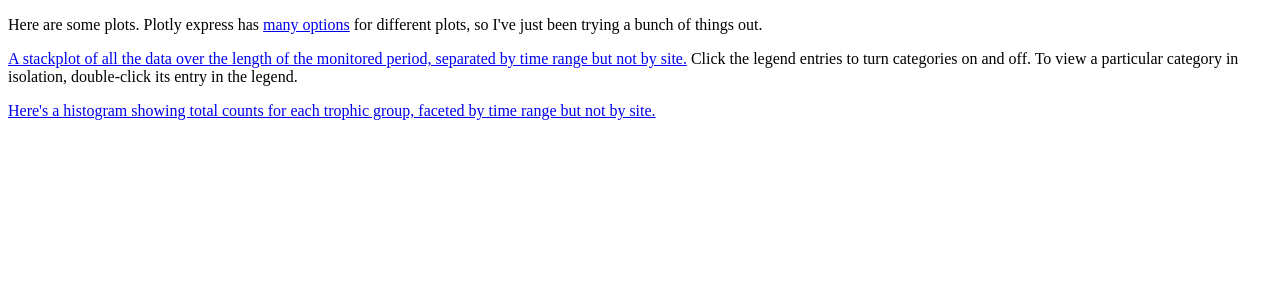
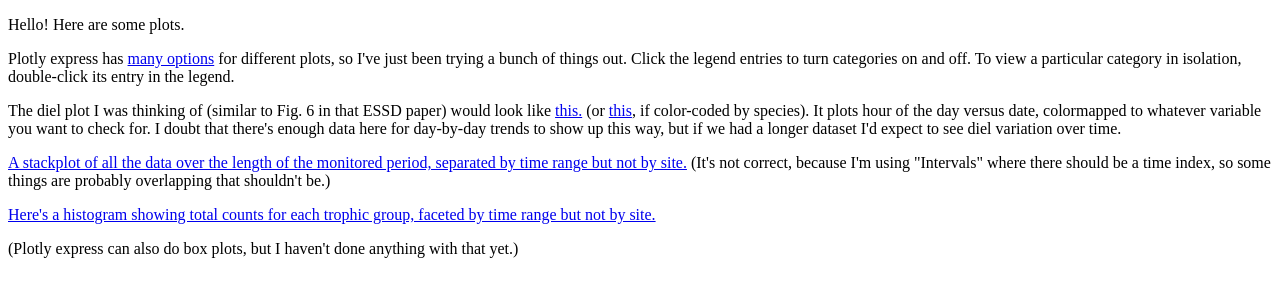
Before and after one commit to KCollins/fish-census, a plain HTML site: page index.html in a window 1280 px wide. Drawn offline with Linux system fonts and the light colour scheme.

Commit message:
Update index.html

```diff
--- a/index.html
+++ b/index.html
@@ -6,8 +6,13 @@
 </head>
 <body>
 
-<p>Here are some plots. Plotly express has <a href="https://plotly.com/python/plotly-express/">many options</a> for different plots, so I've just been trying a bunch of things out. </p>
-<p><a href="Moorea Fish Census Facet Count Bar.html">A stackplot of all the data over the length of the monitored period, separated by time range but not by site.</a> Click the legend entries to turn categories on and off. To view a particular category in isolation, double-click its entry in the legend.</p>
+<p>Hello! Here are some plots. </p>
+<p>Plotly express has <a href="https://plotly.com/python/plotly-express/">many options</a> for different plots, so I've just been trying a bunch of things out. Click the legend entries to turn categories on and off. To view a particular category in isolation, double-click its entry in the legend.</p>
+<p>The diel plot I was thinking of (similar to Fig. 6 in that ESSD paper) would look like <a href="Moorea Fish Census Facet Diel Plot by Trophic Category.html">this.</a> (or  <a href="Moorea Fish Census Facet Diel Plot by Species.html">this</a>, if color-coded by species). It plots hour of the day versus date, colormapped to whatever variable you want to check for. I doubt that there's enough data here for day-by-day trends to show up this way, but if we had a longer dataset I'd expect to see diel variation over time. </p>
+<p><a href="Moorea Fish Census Facet Count Bar.html">A stackplot of all the data over the length of the monitored period, separated by time range but not by site.</a> (It's not correct, because I'm using "Intervals" where there should be a time index, so some things are probably overlapping that shouldn't be.)</p>
 <p><a href="Moorea Fish Census Histogram.html">Here's a histogram showing total counts for each trophic group, faceted by time range but not by site.</a> </p>
+
+<p>(Plotly express can also do box plots, but I haven't done anything with that yet.)</p>
+
 </body>
 </html>
```
